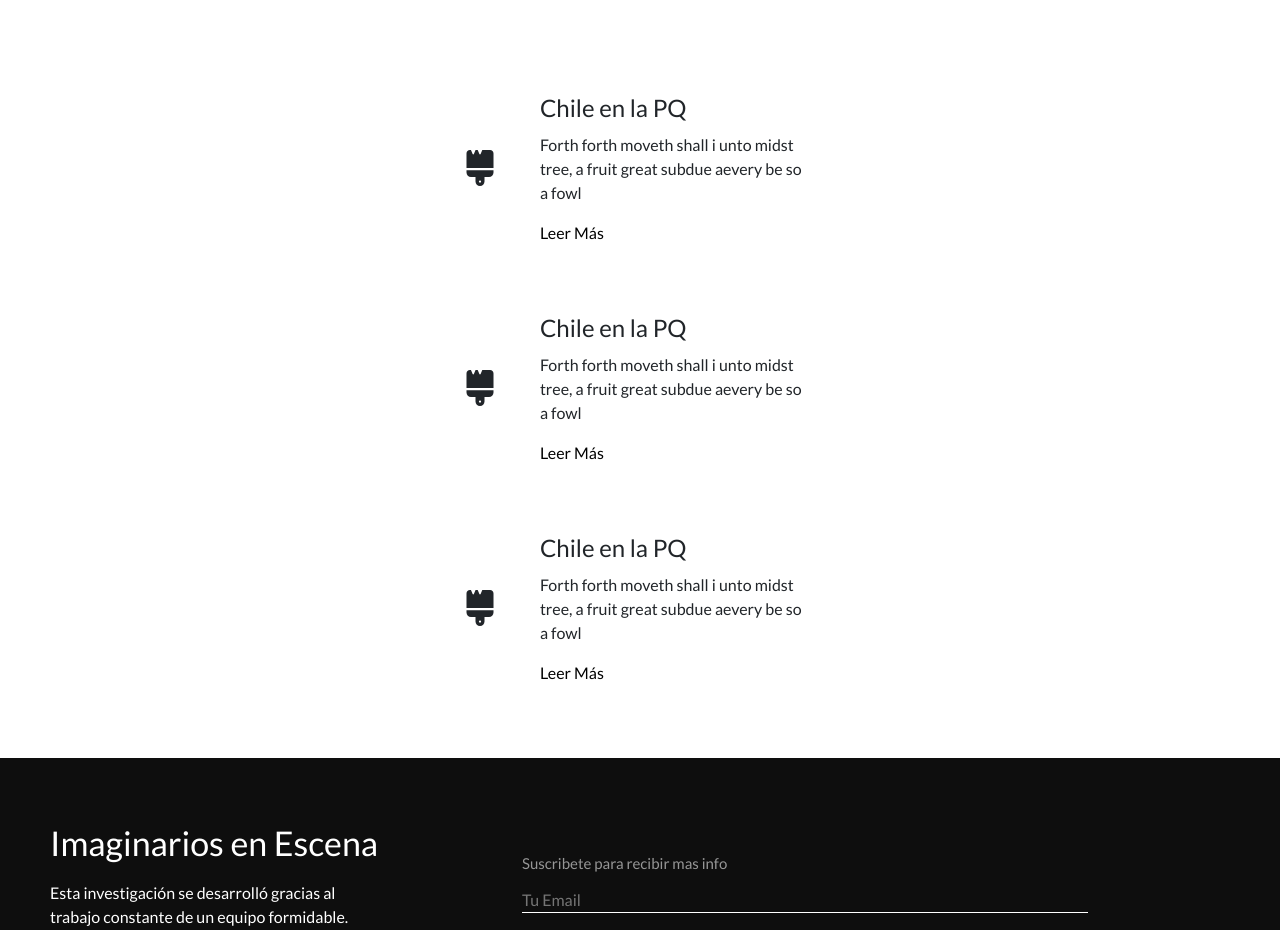
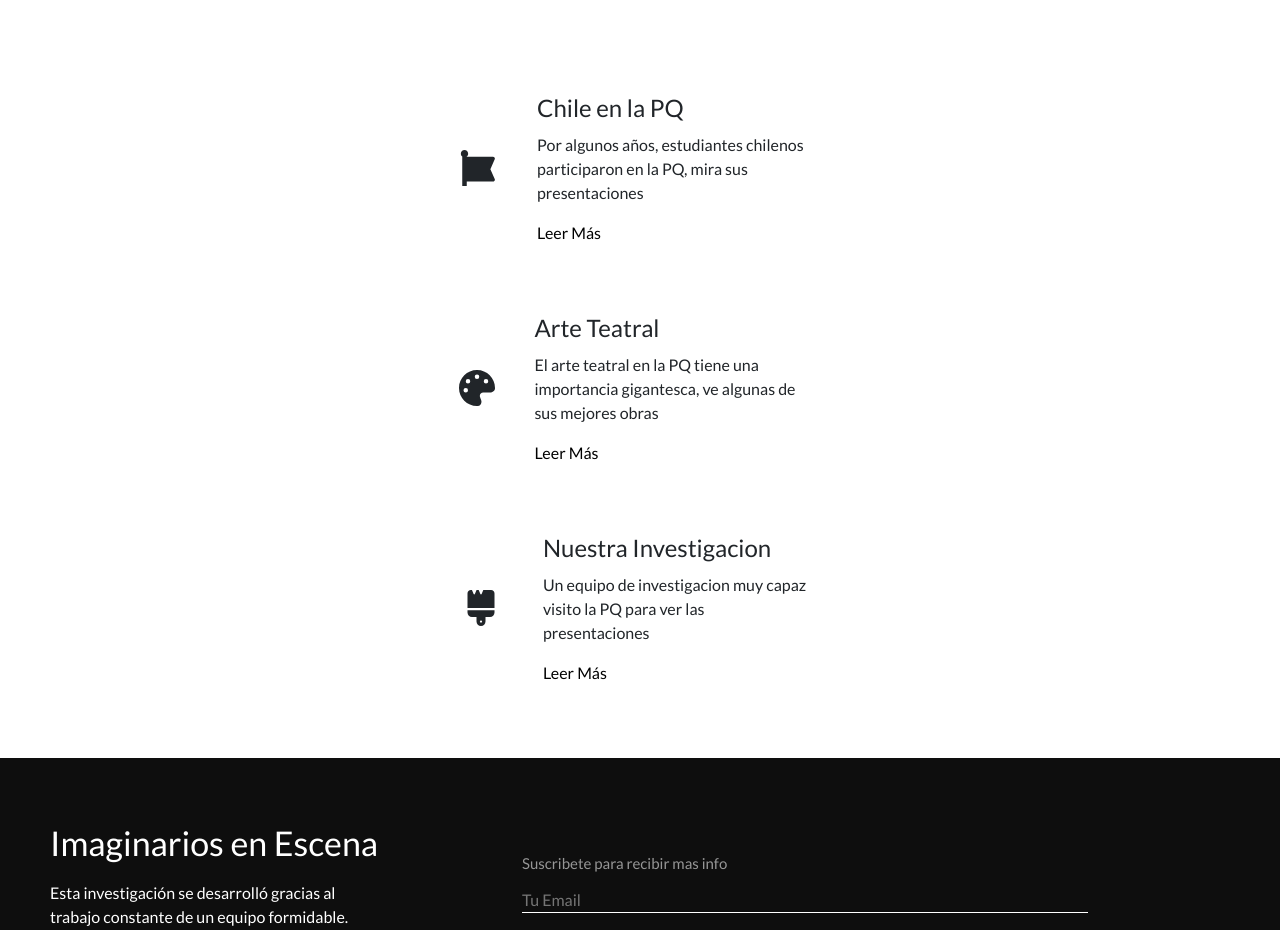
Before and after one commit to LucasA75/PruebaParallaxImaginarios, a React (Vite) app: page / in a window 1280 px wide. Shown: the part 4460-5390 px from the top of the page. Built offline with nearby package versions, Linux system fonts and the light colour scheme.

Commit message:
fix: icons

```diff
--- a/src/components/Temas/CardTemas/CardTemas.jsx
+++ b/src/components/Temas/CardTemas/CardTemas.jsx
@@ -2,13 +2,22 @@ import React from "react";
 import "./CardTemas.css";
 import { FontAwesomeIcon } from "@fortawesome/react-fontawesome";
 import { faBrush } from "@fortawesome/free-solid-svg-icons";
+import { faPalette } from "@fortawesome/free-solid-svg-icons";
+import { faFontAwesome } from "@fortawesome/free-solid-svg-icons";
 
 
-const CardTemas = ({ titulo, subtitulo }) => {
+const CardTemas = ({ titulo, subtitulo, icono }) => {
+
+  const seleccionIcono ={
+    1 : faBrush,
+    2: faPalette,
+    3: faFontAwesome,
+  }
+
   return (
     <div className="cardContainer">
       <div className="containerIconCard">
-        <FontAwesomeIcon size="xl" className="font-icon" icon={faBrush} />
+        <FontAwesomeIcon size="xl" className="font-icon" icon={seleccionIcono[icono]} />
       </div>
       <div className="textCard">
         <h5>{titulo}</h5>
--- a/src/components/Temas/Temas.jsx
+++ b/src/components/Temas/Temas.jsx
@@ -8,17 +8,20 @@ const Temas = () => {
     {
       titulo: "Chile en la PQ",
       subtitulo:
-        "Forth forth moveth shall i unto midst tree, a fruit great subdue aevery be so a fowl",
+        "Por algunos años, estudiantes chilenos participaron en la PQ, mira sus presentaciones",
+      icono: 3,
     },
     {
-      titulo: "Chile en la PQ",
+      titulo: "Arte Teatral",
       subtitulo:
-        "Forth forth moveth shall i unto midst tree, a fruit great subdue aevery be so a fowl",
+        "El arte teatral en la PQ tiene una importancia gigantesca, ve algunas de sus mejores obras",
+        icono:2,
     },
     {
-      titulo: "Chile en la PQ",
+      titulo: "Nuestra Investigacion",
       subtitulo:
-        "Forth forth moveth shall i unto midst tree, a fruit great subdue aevery be so a fowl",
+      "Un equipo de investigacion muy capaz visito la PQ para ver las presentaciones",
+      icono: 1,
     },
   ];
   const { screenWidth } = useScreenDimensions();
@@ -31,9 +34,10 @@ const Temas = () => {
             <div className="cardsTemasMobile">
               {contenidoCard.map((contenido) => (
                 <CardTemas
-                  key={contenido.subtitulo}
+                  key={contenido.titulo}
                   titulo={contenido.titulo}
                   subtitulo={contenido.subtitulo}
+                  icono={contenido.icono}
                 />
               ))}
             </div>
@@ -46,9 +50,10 @@ const Temas = () => {
             <div className="cardsTemas">
               {contenidoCard.map((contenido) => (
                 <CardTemas
-                  key={contenido.subtitulo}
+                  key={contenido.titulo}
                   titulo={contenido.titulo}
                   subtitulo={contenido.subtitulo}
+                  icono={contenido.icono}
                 />
               ))}
             </div>
```
